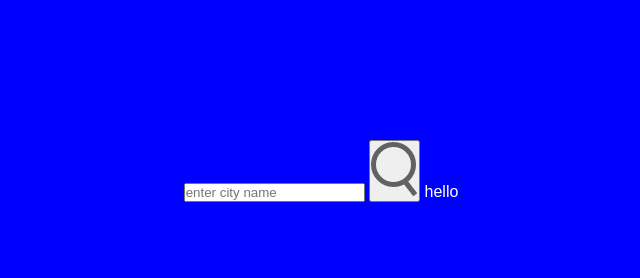
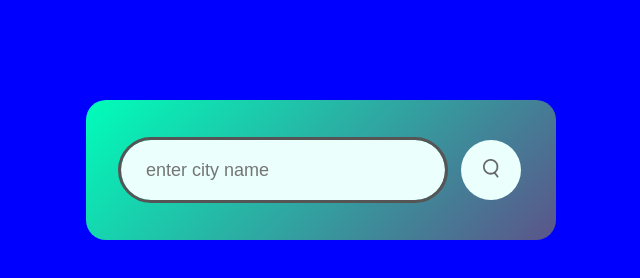
Before and after one commit to BenWilliams89/Weather-app, a plain HTML site: page index.html in a window 1280 px wide. Shown: the whole page, without its empty margins (319-959 px from the left). Drawn offline with Linux system fonts and the light colour scheme.

Commit message:
Add CSS styling to search box

```diff
--- a/assets/css/style.css
+++ b/assets/css/style.css
@@ -10,13 +10,48 @@ body {
 background-color: blue;
 }
 
-.cardbox {
+.cardbox{
     width: 90%;
     max-width: 470px;
-    background-color: linear-gradient(135deg, #00feba, #5b548a);
+    background: linear-gradient(135deg, #00feba, #5b548a);
     color: #fff;
     margin: 100px auto 0;
     border-radius: 20px;
     padding: 40px 35px;
     text-align: center;
 }
+
+.search {
+    width: 100%;
+    display: flex;
+    align-items: center;
+    justify-content: space-between;
+}
+
+.search input {
+    border: 0;
+    outline: solid 3px;
+    background: #ebfffc;
+    color: #555;
+    padding: 10px 25px;
+    height: 60px;
+    border-radius: 30px;
+    flex: 1;
+    margin-right: 16px;
+    font-size: 18px;
+}
+
+.search button {
+    border-radius: 50%;
+    border: 0;
+    outline: 0;
+    background: #ebfffc;
+    width: 60px;
+    height: 60px;
+    cursor: pointer;
+}
+
+.search button img{
+    width: 16px;
+
+}
--- a/index.html
+++ b/index.html
@@ -6,6 +6,7 @@
     <title>Weather App</title>
     <link rel="stylesheet" href="assets/css/style.css">
 </head>
+
 <body>
 
 <div class="cardbox">
@@ -13,7 +14,7 @@
         <input type="text" placeholder="enter city name" spellcheck="false">
         <button><img src="assets/images/search.png">
         </button>
-        hello
+
     </div>
 </div>
 
```
